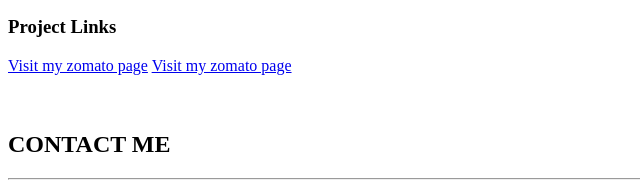
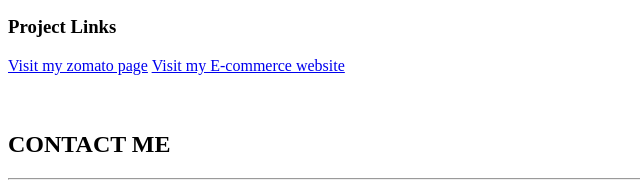
Before and after one commit to chesthasingh/MyPortfolio, a plain HTML site: page index.html in a window 1280 px wide. Shown: the part 612-800 px from the top of the page, 0-640 px from the left. Drawn offline with Linux system fonts and the light colour scheme.

Commit message:
Update index.html

```diff
--- a/index.html
+++ b/index.html
@@ -45,7 +45,8 @@
         <h2>PROJECTS</h2>
         <h3>Project Links </h3>
         <a href=" https://chesthasingh.github.io/zomato-/">Visit my zomato page</a>
-        <a href=" https://chesthasingh.github.io/zomato-/">Visit my zomato page</a>
+        <a href=" https://chesthasingh.github.io/e-commerce-website/">Visit my E-commerce website</a>
+
 
 
 
```
